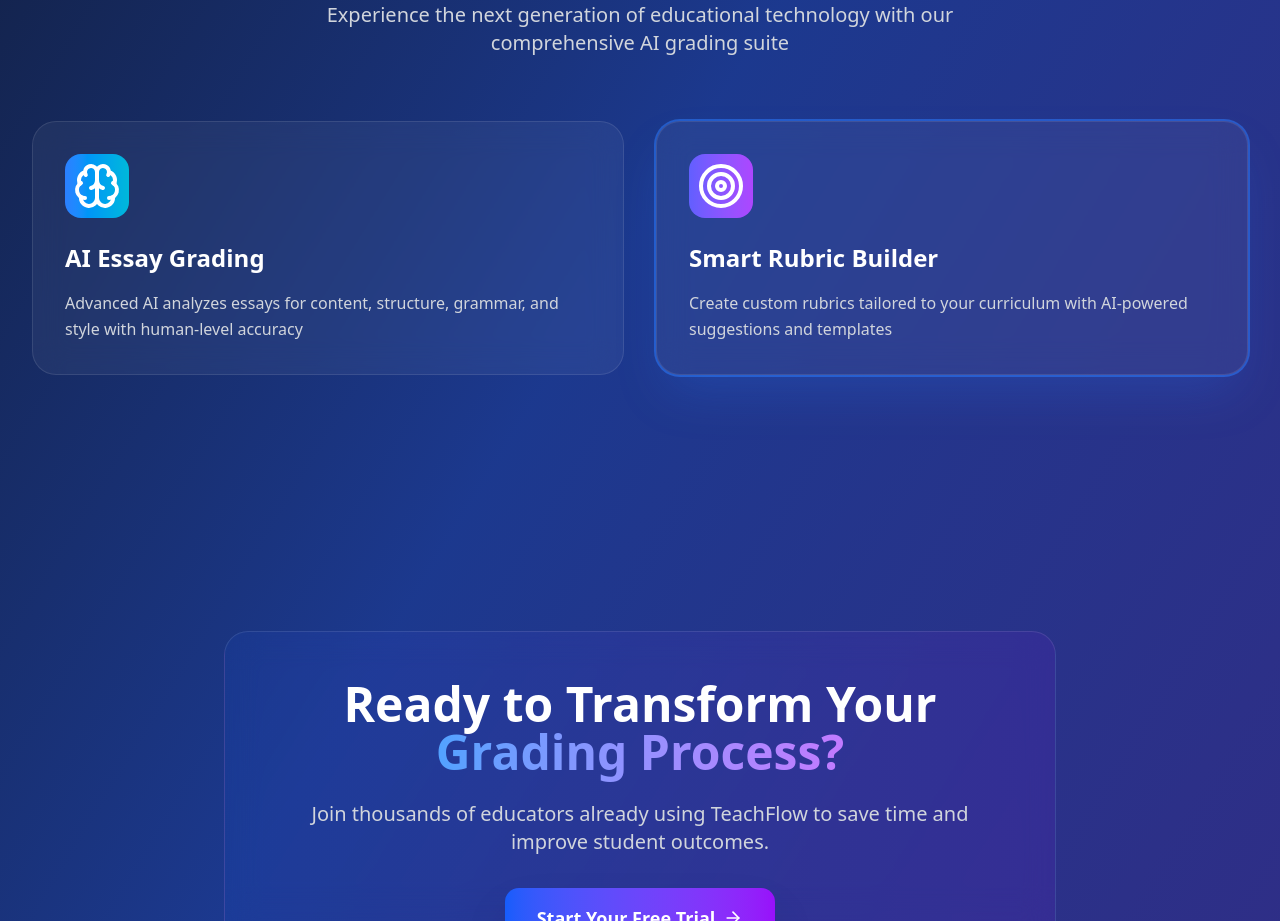
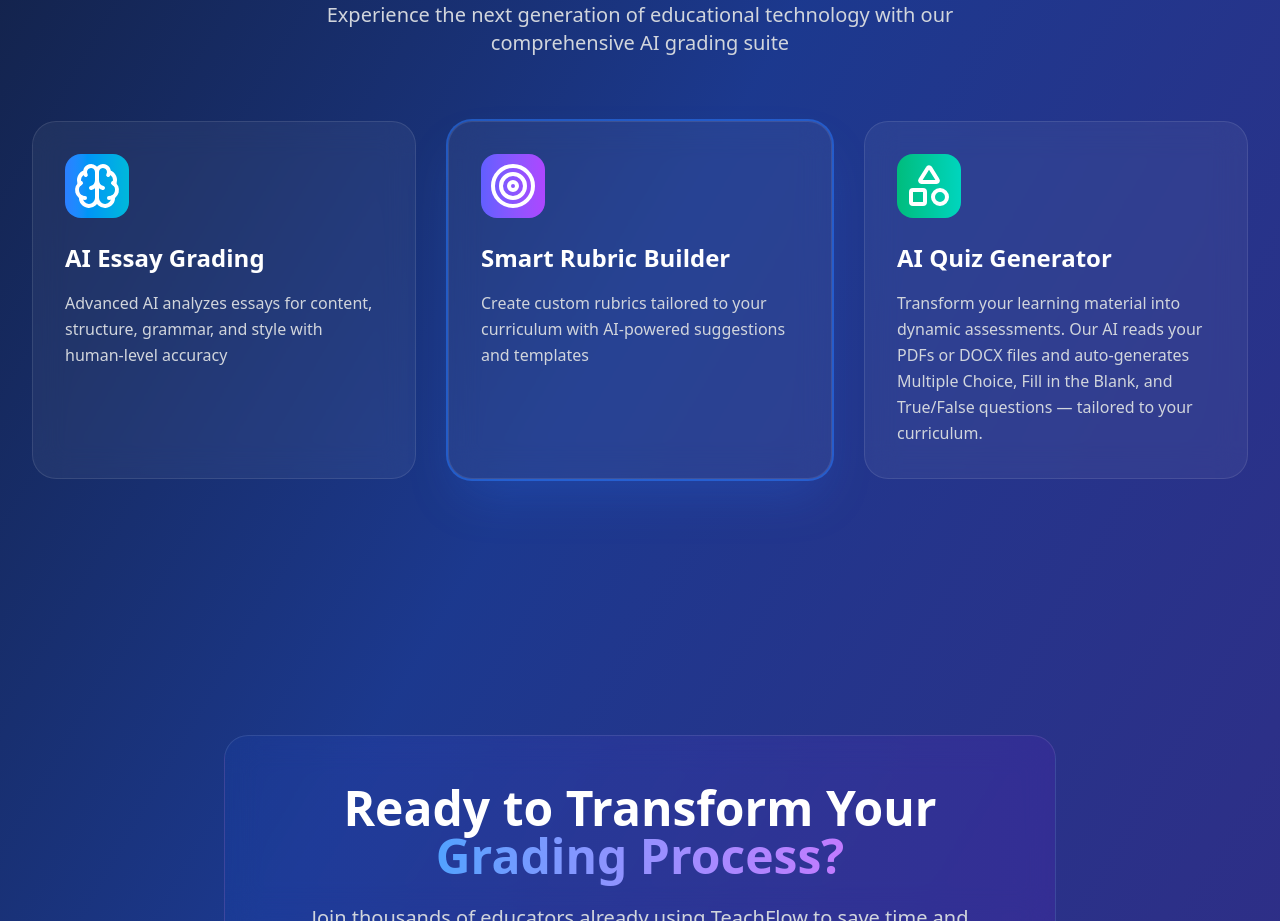
Before and after one commit to johnkristanf/TeachFlow, a Next.js app: page / in a window 1280 px wide. Shown: the part 880-1801 px from the top of the page. Built offline with nearby package versions, Linux system fonts and the light colour scheme.

Commit message:
polished landing page

```diff
--- a/app/(site)/page.tsx
+++ b/app/(site)/page.tsx
@@ -2,7 +2,7 @@
 
 import React, { useState, useEffect, useMemo } from 'react'
 import Image from 'next/image'
-import { ArrowRight, Brain, Target } from 'lucide-react'
+import { ArrowRight, Brain, Shapes, Target } from 'lucide-react'
 import { useRouter } from 'next/navigation'
 
 export default function LandingPage() {
@@ -23,6 +23,14 @@ export default function LandingPage() {
             description:
                 'Create custom rubrics tailored to your curriculum with AI-powered suggestions and templates',
             color: 'from-indigo-500 to-purple-500',
+        },
+
+        {
+            icon: <Shapes className="w-12 h-12" />,
+            title: 'AI Quiz Generator',
+            description:
+                'Transform your learning material into dynamic assessments. Our AI reads your PDFs or DOCX files and auto-generates Multiple Choice, Fill in the Blank, and True/False questions — tailored to your curriculum.',
+            color: 'from-emerald-500 to-teal-400',
         },
     ]
 
@@ -87,7 +95,7 @@ export default function LandingPage() {
                         </p>
                     </div>
 
-                    <div className="grid grid-cols-1 lg:grid-cols-2 gap-8">
+                    <div className="grid grid-cols-1 lg:grid-cols-3 gap-8">
                         {features.map((feature, index) => (
                             <div
                                 key={index}
@@ -131,7 +139,12 @@ export default function LandingPage() {
                             improve student outcomes.
                         </p>
                         <div className="flex flex-col sm:flex-row gap-4 justify-center">
-                            <button className="group bg-gradient-to-r from-blue-600 to-purple-600 hover:from-blue-700 hover:to-purple-700 px-8 py-4 rounded-xl font-semibold text-lg transition-all duration-300 transform hover:scale-105 shadow-2xl hover:shadow-purple-500/25 flex items-center justify-center space-x-2">
+                            <button
+                                className="group bg-gradient-to-r from-blue-600 to-purple-600 hover:from-blue-700 hover:to-purple-700 px-8 py-4 rounded-xl font-semibold text-lg transition-all duration-300 transform hover:scale-105 shadow-2xl hover:shadow-purple-500/25 flex items-center justify-center space-x-2"
+                                onClick={() => {
+                                    router.push('/auth/signin')
+                                }}
+                            >
                                 <span>Start Your Free Trial</span>
                                 <ArrowRight className="w-5 h-5 group-hover:translate-x-1 transition-transform" />
                             </button>
--- a/components/classes/delete-class.tsx
+++ b/components/classes/delete-class.tsx
@@ -40,7 +40,7 @@ export default function DeleteClassDialog({ classData }: DeleteClassDialogProps)
 
             return response.json()
         },
-        onSuccess: (data) => {
+        onSuccess: () => {
             queryClient.invalidateQueries({ queryKey: ['classes'] })
             setOpenDialog(false)
             toast.success('Class deleted successfully!')
--- a/middleware.ts
+++ b/middleware.ts
@@ -5,7 +5,7 @@ export default auth((req) => {
     const isAuthPage = req.nextUrl.pathname.startsWith('/auth')
 
     const publicRoutes = ['/', '/pricing', '/contact-us']
-    const protectedRoutes = ['/essays', '/classes', '/feedback', 'rubrics'] // add more as needed
+    const protectedRoutes = ['/essays', '/classes', '/feedback', '/rubrics', '/quiz/generator'] // add more as needed
 
     const isProtectedRoute = protectedRoutes.some((route) => req.nextUrl.pathname.startsWith(route))
     const isPublicRoute = publicRoutes.some((route) => req.nextUrl.pathname === route)
```
